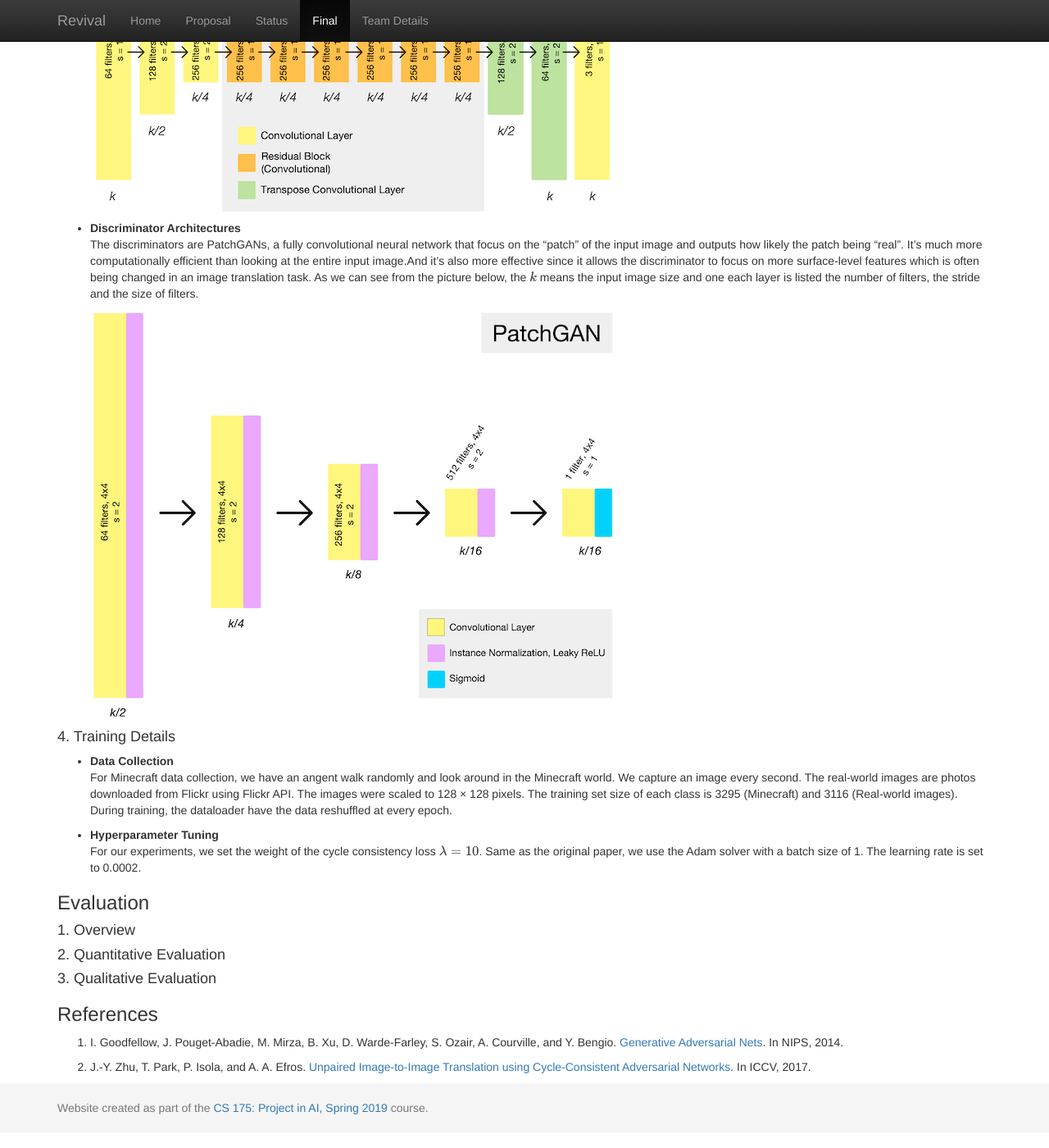
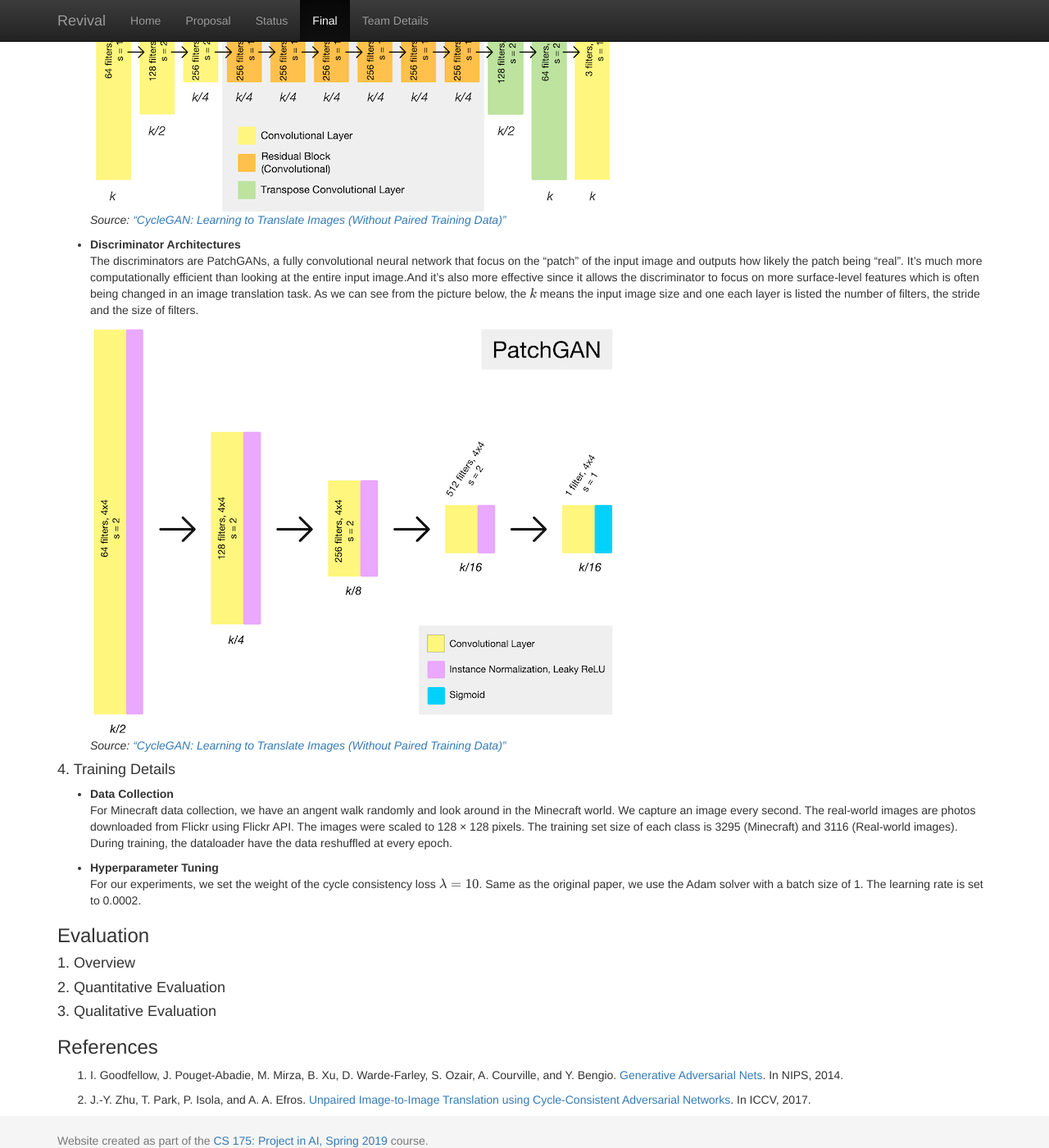
Before and after one commit to sijielu/Revival, a Jekyll site: the page built from docs/final.md, in a window 1280 px wide and 1400 px high, scrolled down 1434 px. Shown: the whole window at 82% size. Built offline with Jekyll 4.4.1, drawn with Linux system fonts in a browser that asks for light colours; formulas are drawn with MathJax 3.

Commit message:
Update final.md

```diff
--- a/docs/final.md
+++ b/docs/final.md
@@ -50,11 +50,13 @@
   There are three sections contained in each CycleGAN generator: an encoder, a transformer, and a decoder. The input image is transported into the encoder which is composed of three convolution layers. The result is then passed to transformer, which is a series of six residual blocks. After that it is expanded again by the decoder. As we can see from the picture, the representation size shrinks in the encoder phase, stay the same in the transformer phase and then expends in the decoder phase. The representation size is listed below each layer in terms of the input image size, $$k$$. Every layer is listed the number of filters, the stride and the size of filters. Each layer is followed by an instance normalization and ReLU activation.
 
   ![generator](https://github.com/sijielu/Revival/raw/master/img/generator.png)
+  _Source: ["CycleGAN: Learning to Translate Images (Without Paired Training Data)"](https://towardsdatascience.com/cyclegan-learning-to-translate-images-without-paired-training-data-5b4e93862c8d)_
 
 - **Discriminator Architectures**
   The discriminators are PatchGANs, a fully convolutional neural network that focus on the “patch” of the input image and outputs how likely the patch being “real”. It’s much more computationally efficient than looking at the entire input image.And it’s also more effective since it allows the discriminator to focus on more surface-level features which is often being changed in an image translation task. As we can see from the picture below, the $$k$$ means the input image size and one each layer is listed the number of filters, the stride and the size of filters.
 
   ![discriminator](https://github.com/sijielu/Revival/raw/master/img/discriminator.png)
+  _Source: ["CycleGAN: Learning to Translate Images (Without Paired Training Data)"](https://towardsdatascience.com/cyclegan-learning-to-translate-images-without-paired-training-data-5b4e93862c8d)_
 
 #### 4. Training Details
 - **Data Collection**
```
